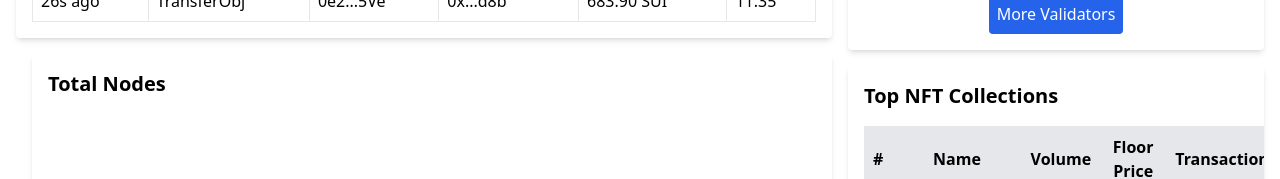
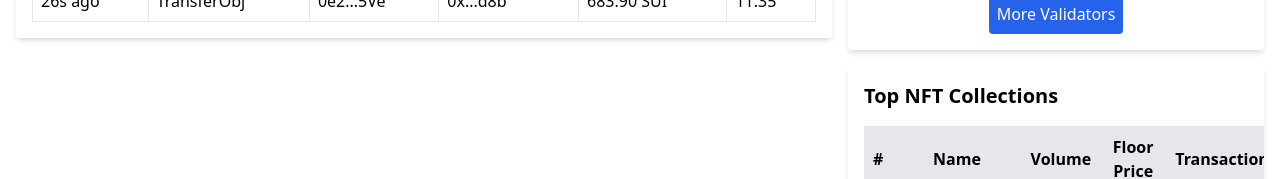
Before and after one commit to the-first-elder/sol-explorer, a React (Vite) app: page / in a window 1280 px wide. Shown: the part 506-685 px from the top of the page. Built offline with nearby package versions, Linux system fonts and the light colour scheme.

Commit message:
removed nodes map

```diff
--- a/src/App.tsx
+++ b/src/App.tsx
@@ -16,7 +16,7 @@ const App: React.FC = () => {
         <div className="w-full md:w-2/3 flex flex-col gap-4">
           <Stats />
           <Transactions />
-          <Map />
+          {/* <Map /> */}
         </div>
         <div className="w-full md:w-1/3 flex flex-col gap-4">
           <Validators />
```
